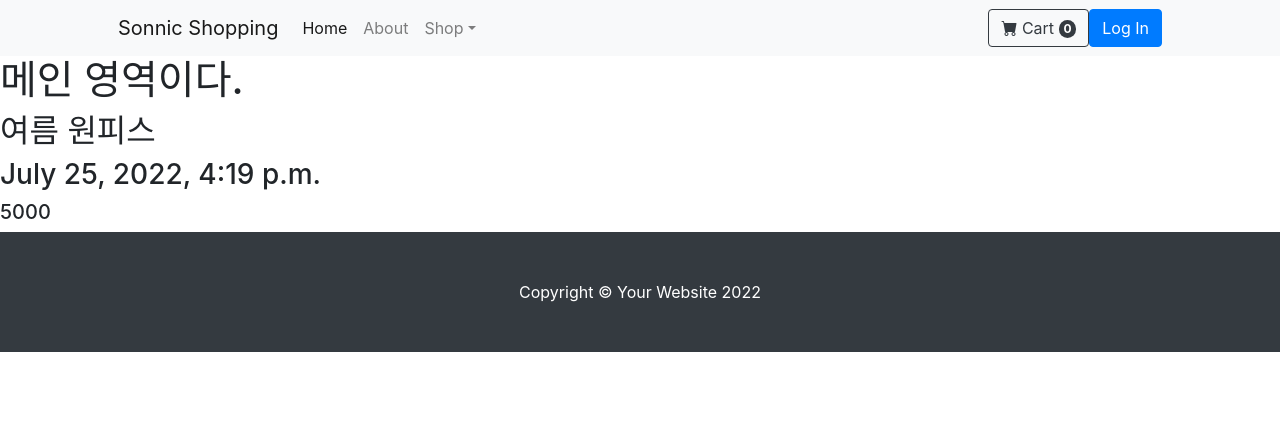
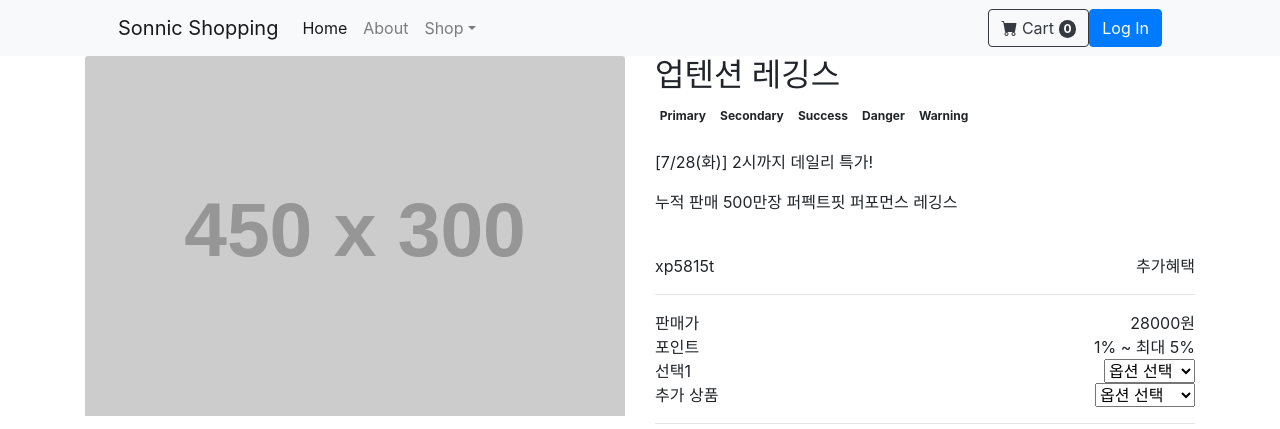
Before and after one commit to cheolseong-son/Djangopr, a Django app: page /shopping/1/ in a window 1280 px wide. Shown: the top 429 px of the page. Before the commit the page ends 352 px from the top, so only its background shows below. Run offline with Django 3.2, Linux system fonts and the light colour scheme; data comes from the database, SQL or seed files in the repository; grey boxes labelled with a size stand in for pictures from a placeholder-image service; some libraries are stand-ins or nearby versions.

Commit message:
상세페이지 디테일 추가

```diff
--- a/blog/templates/blog/detail.html
+++ b/blog/templates/blog/detail.html
@@ -1,14 +1,118 @@
 {% extends 'blog/base.html' %}
 <meta charset="utf-8" />
+
 {% block head_title %}
 {{good.name}} - shopping
 {% endblock %}
 
 {% block main_area %}
-<h1>
-    메인 영역이다.
-</h1>
-<h2>{{ good.name }}</h2>
-<h3>{{ good.created_at }}</h3>
-<h5>{{ good.price }}</h5>
+<div class="container-md">
+    <div class="row ">
+        <div class="col mb-2">
+            <img class="card-img-top" src="https://dummyimage.com/450x300/dee2e6/6c757d.jpg" alt="..." />
+            <div class="row mt-3 btn-outline-dark">
+                <img src="https://helpx.adobe.com/content/dam/help/en/photoshop/using/quick-actions/remove-background-before-qa1.png"
+                    width=190px, height=150px>
+                <img src="https://helpx.adobe.com/content/dam/help/en/photoshop/using/quick-actions/remove-background-before-qa1.png"
+                    width=190px, height=150px>
+                <img src="https://helpx.adobe.com/content/dam/help/en/photoshop/using/quick-actions/remove-background-before-qa1.png"
+                    width=190px, height=150px>
+            </div>
+        </div>
+
+        <div class="col">
+            <h2>업텐션 레깅스</h2>
+            <div class="">
+                <span class="badge text-bg-primary">Primary</span>
+                <span class="badge text-bg-secondary">Secondary</span>
+                <span class="badge text-bg-success">Success</span>
+                <span class="badge text-bg-danger">Danger</span>
+                <span class="badge text-bg-warning">Warning</span>
+            </div>
+            <br>
+            <div class="">
+                <p>[7/28(화)] 2시까지 데일리 특가!</p>
+                <p>누적 판매 500만장 퍼펙트핏 퍼포먼스 레깅스</p>
+            </div>
+            <br>
+            <div class="d-flex justify-content-between">
+                <div>xp5815t</div>
+                <div>추가혜택</div>
+            </div>
+            <hr />
+            <div class="d-flex justify-content-between">
+                <div>판매가</div>
+                <div>28000원</div>
+            </div>
+            <div class="d-flex justify-content-between">
+                <div>포인트</div>
+                <div>1% ~ 최대 5%</div>
+            </div>
+            <div class="d-flex justify-content-between">
+                <div>선택1</div>
+                <div>
+                    <select class="form-select" aria-label="Default select example">
+                        <option selected>옵션 선택</option>
+                        <option value="1">사이즈 S</option>
+                        <option value="2">사이즈 M</option>
+                        <option value="3">사이즈 L</option>
+                        <option value="3">사이즈 XL</option>
+                    </select>
+                </div>
+            </div>
+            <div class="d-flex justify-content-between">
+                <div>추가 상품</div>
+                <div>
+                    <select class="form-select" aria-label="Default select example">
+                        <option selected>옵션 선택</option>
+                        <option value="1">양말 Black</option>
+                        <option value="2">양말 White</option>
+                    </select>
+                </div>
+            </div>
+            <hr />
+            <div class="d-flex justify-content-between">
+                <div>총 합계</div>
+                <div>29000</div>
+            </div>
+            <br>
+            <br>
+            <div class="col">
+                <div class="row">
+                    <div class="col-6 p-2 text-center btn btn-outline-dark mb-2">장바구니</div>
+                    <div class="col-6 p-2 text-center btn btn-outline-dark mb-2">실시간 매장 재고확인</div>
+                </div>
+
+                <div class="row">
+                    <div class="col-10 text-center p-2 btn btn-dark mb-2">구매하기</div>
+                    <div class="col-2 text-center p-2 btn btn-outline-dark mb-2"><i class="bi bi-heart-fill"></i>
+                    </div>
+                </div>
+                <br>
+                <br>
+                <br>
+                <br>
+                <br>
+                <br>
+                <br>
+                <br>
+                <br>
+                <br>
+                <br>
+                <br>
+                <br>
+                <br>
+                <br>
+                <br>
+                <br>
+                <br>
+                <br>
+
+            </div>
+
+        </div>
+    </div>
+
+</div>
+
 {% endblock %}
```
Also changed, not shown: blog/templates/blog/detail_page.html (added), wine.jpg (added).
